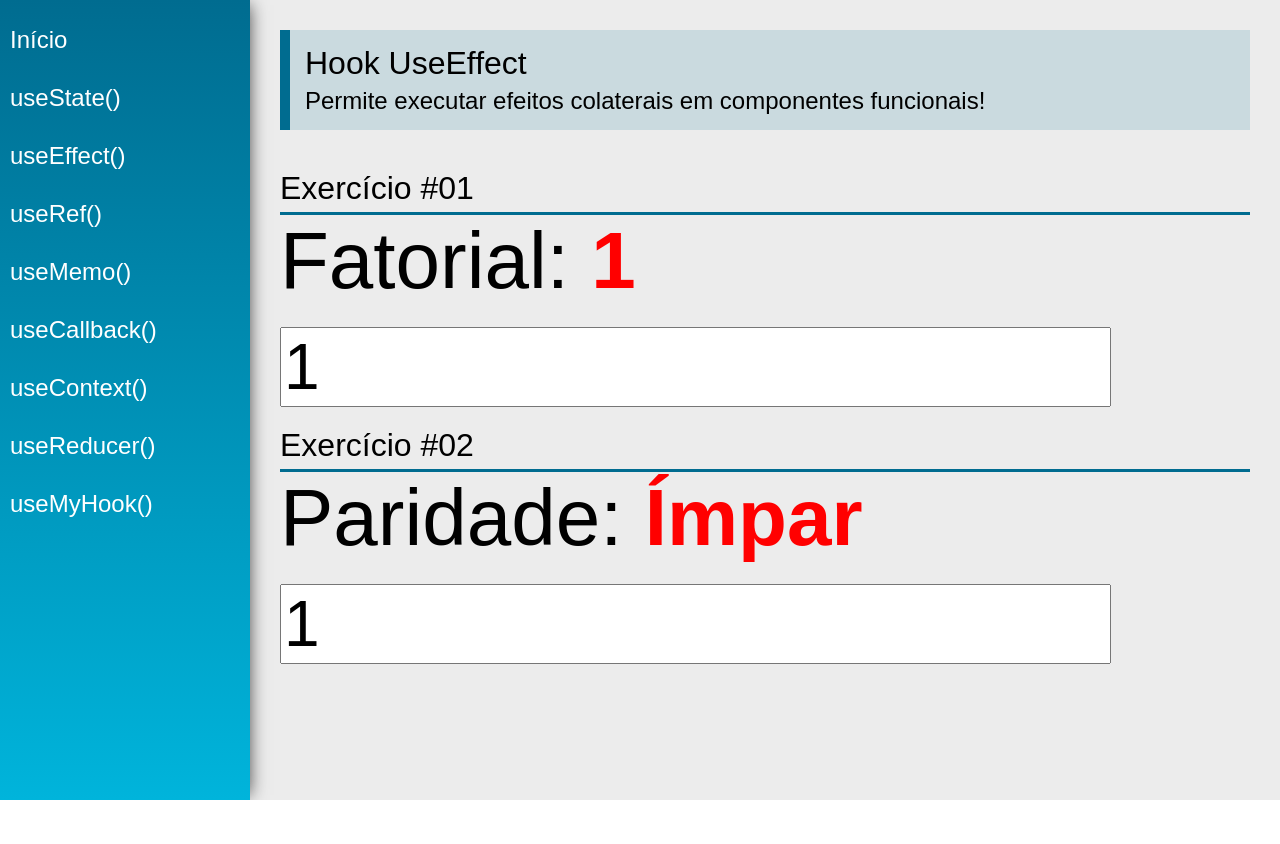
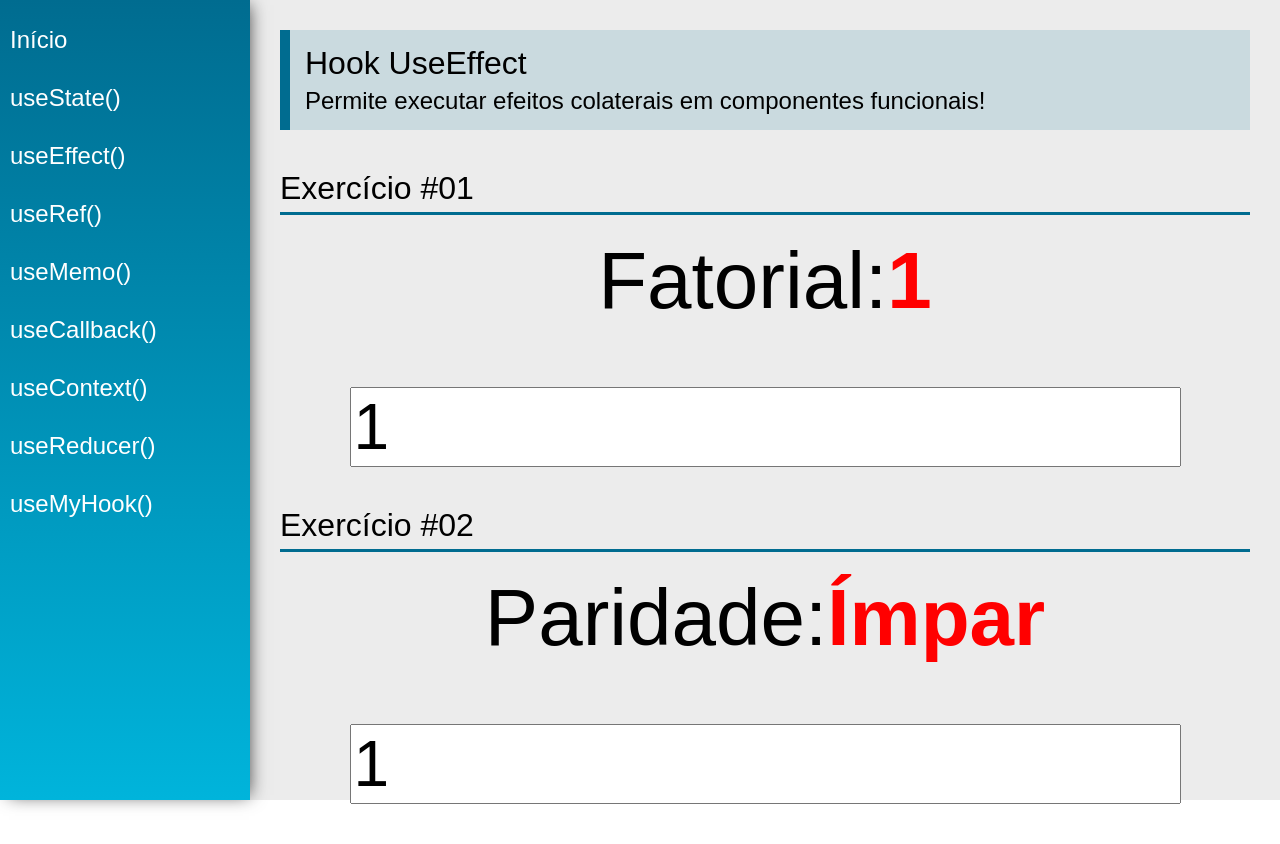
Before and after one commit to Gabones/ReactHooks, a React (Create React App) app: page /useEffect in a window 1280 px wide. Before the commit the page ends 800 px from the top, so only its background shows below. Built offline with nearby package versions, Linux system fonts and the light colour scheme.

Commit message:
adjust effect

```diff
--- a/src/views/examples/UseEffect.jsx
+++ b/src/views/examples/UseEffect.jsx
@@ -10,6 +10,8 @@ const calcFatorial = s => {
 }
 
 const UseEffect = (props) => {
+
+    const padding = {paddingTop: '20px', paddingBottom: '20px', display: 'flex', justifyContent: 'center'}
 
     const [number, setNumber] = useState(1)
     const [fatorial, setFatorial] = useState(1)
@@ -26,19 +28,19 @@ const UseEffect = (props) => {
                 subtitle="Permite executar efeitos colaterais em componentes funcionais!"
             />
             <SectionTitle title="Exercício #01"></SectionTitle>
-            <div>
+            <div style={padding} >
                 <span className="text">Fatorial: </span>
                 <span className="text red">{fatorial === -1 ? 'Não Existe' : fatorial}</span>
             </div>
-            <div>
+            <div style={padding} >
                 <input type="number" className="input" value={number} onChange={e => setNumber(+e.target.value)}/>
             </div>
             <SectionTitle title="Exercício #02"></SectionTitle>
-            <div>
-                <span className="text">Paridade: </span>
+            <div style={padding} >
+                <span  className="text">Paridade: </span>
                 <span className="text red">{parOuImpar % 2 === 0 ? 'Par' : 'Ímpar'}</span>
             </div>
-            <div>
+            <div style={padding} >
                 <input type="number" className="input" value={parOuImpar} onChange={e => setParOuImpar(+e.target.value)}/>
             </div>
         </div>
```
